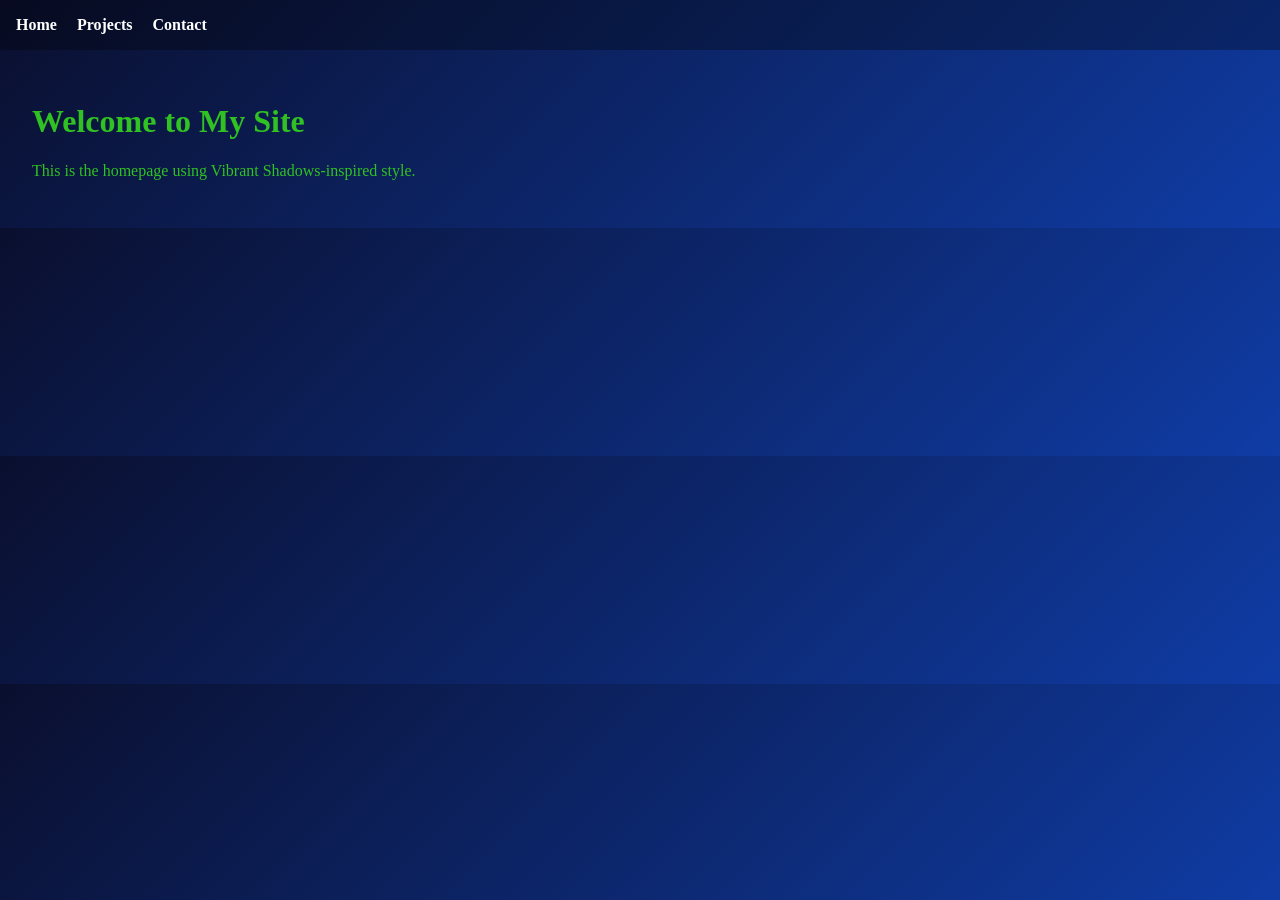
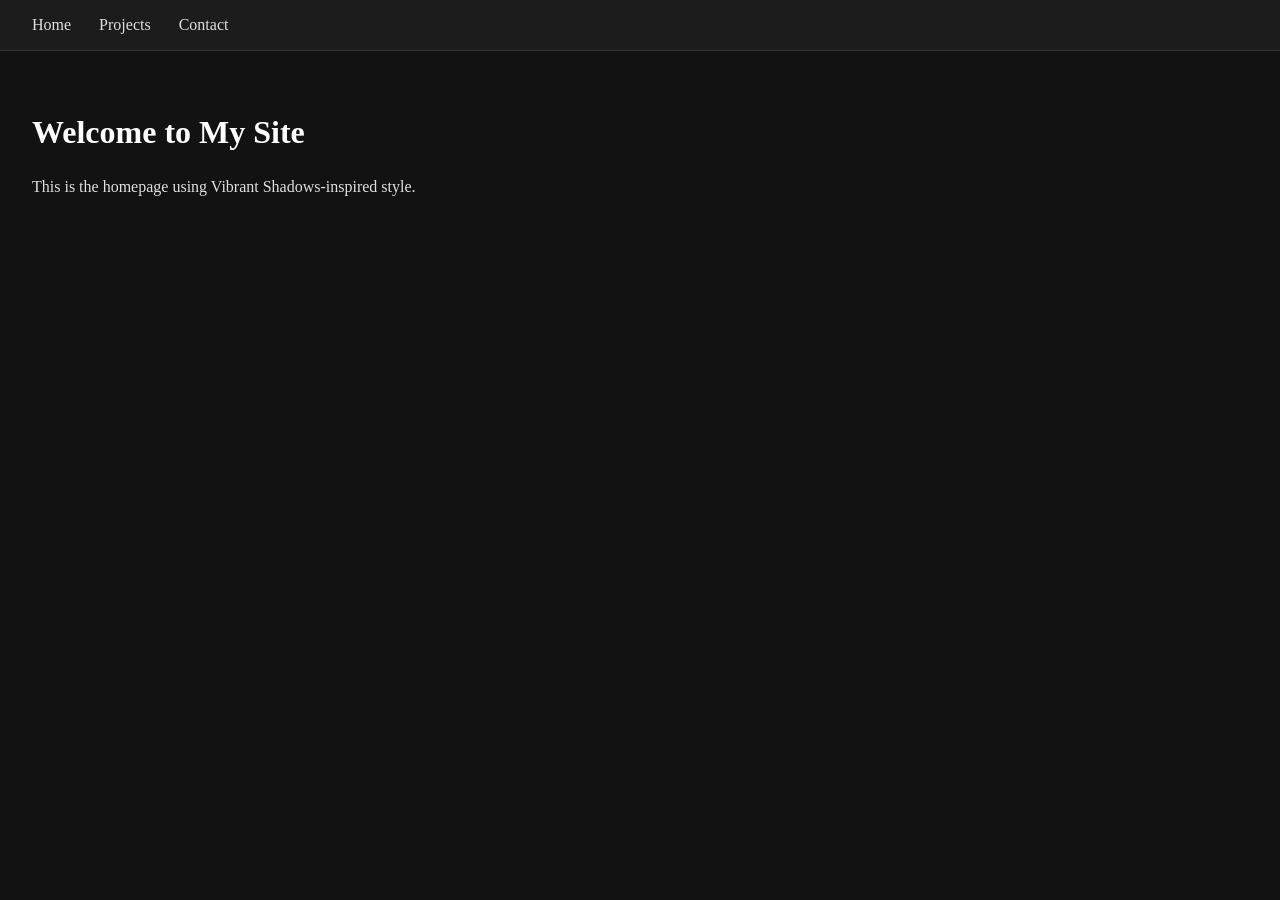
Before and after one commit to EwerthonMelzani/ewerthonmelzani.github.io, a Jekyll site: the page built from index.md, in a window 1280 px wide. Built offline with Jekyll 4.4.1, drawn with Linux system fonts in a browser that asks for light colours.

Commit message:
Now I think I know what I'm doing

```diff
--- a/assets/css/style.css
+++ b/assets/css/style.css
@@ -1,26 +1,60 @@
+/* Global body */
 body {
-  font-family: 'Computer Modern Roman', serif;
-  background: linear-gradient(135deg, #0a0f2e, #0f3ca5); /* darker futuristic version */
-  color: #30c122;
+  font-family: 'Times New Roman', Times, serif; /* Times New Roman font */
+  background-color: #121212; /* Dark background like Tor Navigator */
+  color: #e0e0e0; /* Light gray text for readability */
   margin: 0;
   padding: 0;
 }
 
-
-
+/* Header / Navigation */
+header {
+  padding: 1rem 2rem;
+  background-color: #1c1c1c; /* Slightly lighter dark header */
+  border-bottom: 1px solid #333; /* subtle separator line */
+}
 
 nav a {
-  color: #fff;
-  margin-right: 1rem;
+  color: #e0e0e0; /* light gray links */
+  margin-right: 1.5rem;
   text-decoration: none;
-  font-weight: bold;
+  font-weight: normal;
+  transition: color 0.3s;
 }
 
-header {
-  padding: 1rem;
-  background-color: rgba(0,0,0,0.3);
+nav a:hover {
+  color: #4a90e2; /* Futuristic blue hover effect */
 }
 
+/* Main content */
 main {
   padding: 2rem;
+  line-height: 1.6;
 }
+
+/* Headings */
+h1, h2, h3, h4, h5, h6 {
+  color: #ffffff;
+  margin-top: 1.5rem;
+  margin-bottom: 1rem;
+}
+
+/* Links inside content */
+a {
+  color: #4a90e2;
+  text-decoration: none;
+  transition: color 0.3s;
+}
+
+a:hover {
+  color: #80c1ff;
+}
+
+/* Optional: cards or sections */
+section {
+  background-color: #1a1a1a;
+  padding: 1rem;
+  margin-bottom: 1.5rem;
+  border-radius: 5px;
+  border: 1px solid #333;
+}
```
